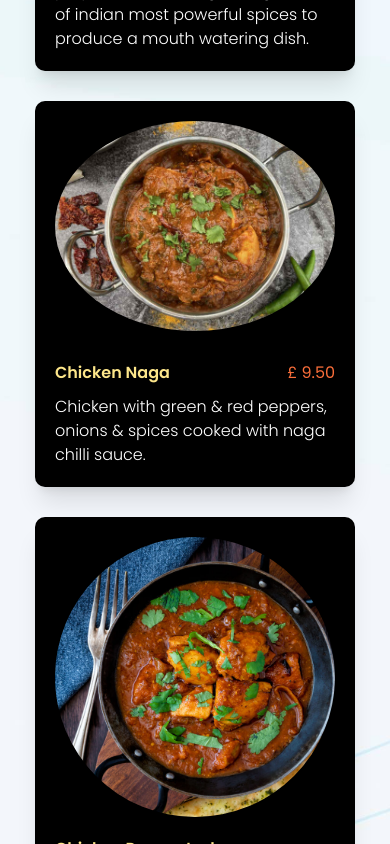
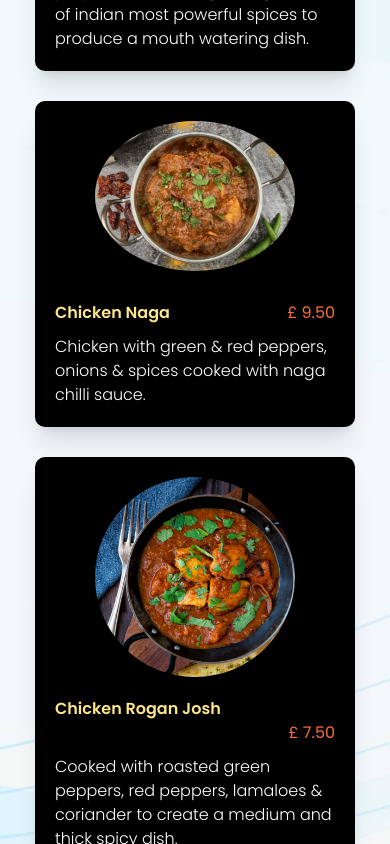
Before and after one commit to mahbubaly/Madras_Spice, a React (Vite) app: page / in a window 390 px wide. Shown: the part 7440-8284 px from the top of the page. Built offline with nearby package versions, Linux system fonts and the light colour scheme.

Commit message:
add responsive design

```diff
--- a/index.html
+++ b/index.html
@@ -4,6 +4,7 @@
 <head>
   <meta charset="UTF-8" />
   <link rel="icon" type="image/svg+xml" href="" />
+
   <meta name="viewport" content="width=device-width, initial-scale=1.0" />
   <title>Madras Spice</title>
   <link rel="preconnect" href="https://fonts.googleapis.com">
--- a/src/Components/HomePage/PopularCourses.jsx
+++ b/src/Components/HomePage/PopularCourses.jsx
@@ -65,7 +65,7 @@ const PopularCourses = () => {
                         {/* 3 */}
                         <div className='bg-black text-white shadow-xl mx-auto hover:shadow-2xl rounded-[10px] popularDish  p-[20px]'>
 
-                            <img src={Chicken3} className='rounded-[100%] mx-autow-[200px]  lg:w-[250px] lg:h-[250px] ' alt="" />
+                            <img src={Chicken3} className='rounded-[100%] mx-auto w-[200px]  lg:w-[250px] lg:h-[250px] ' alt="" />
 
                             <div className='flex justify-between items-center mt-[30px] gap-6'>
                                 <h1 className='lg:text-lg  text-[16px] font-semibold text-amber-200'>Chicken Naga</h1>
@@ -79,7 +79,7 @@ const PopularCourses = () => {
 
                         <div className='bg-black mt-[30px] lg:mt-0 mx-auto text-white shadow-xl hover:shadow-2xl rounded-[10px] popularDish  p-[20px]'>
 
-                            <img src={Chicken4} className='rounded-[100%] mx-autow-[200px]  lg:w-[250px] lg:h-[250px] ' alt="" />
+                            <img src={Chicken4} className='rounded-[100%] mx-auto w-[200px]  lg:w-[250px] lg:h-[250px] ' alt="" />
 
                             <div className=' justify-between items-center mt-[20px] gap-6'>
                                 <h1 className='lg:text-lg  text-[16px] font-semibold text-amber-200'>Chicken Rogan Josh </h1>
```
